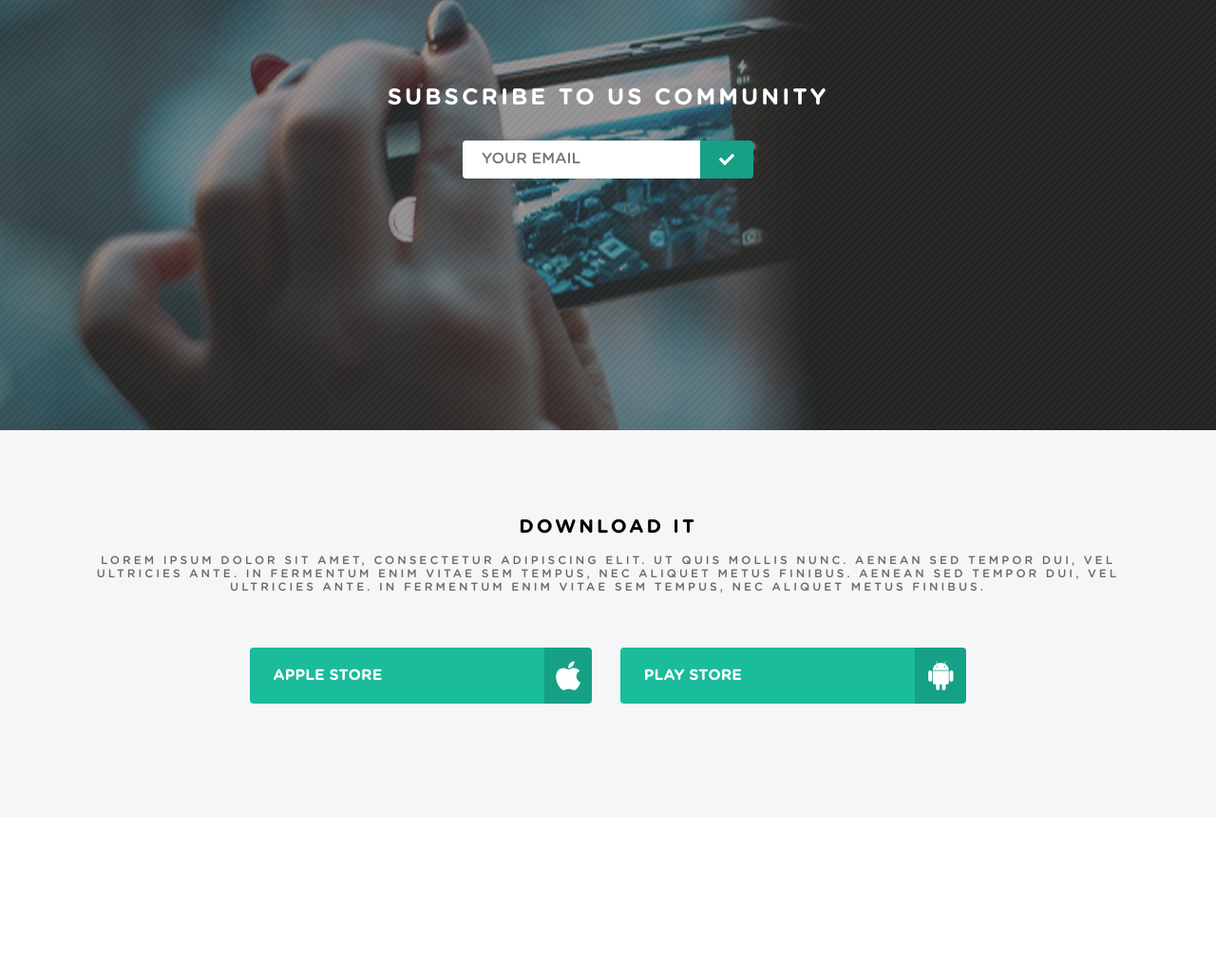
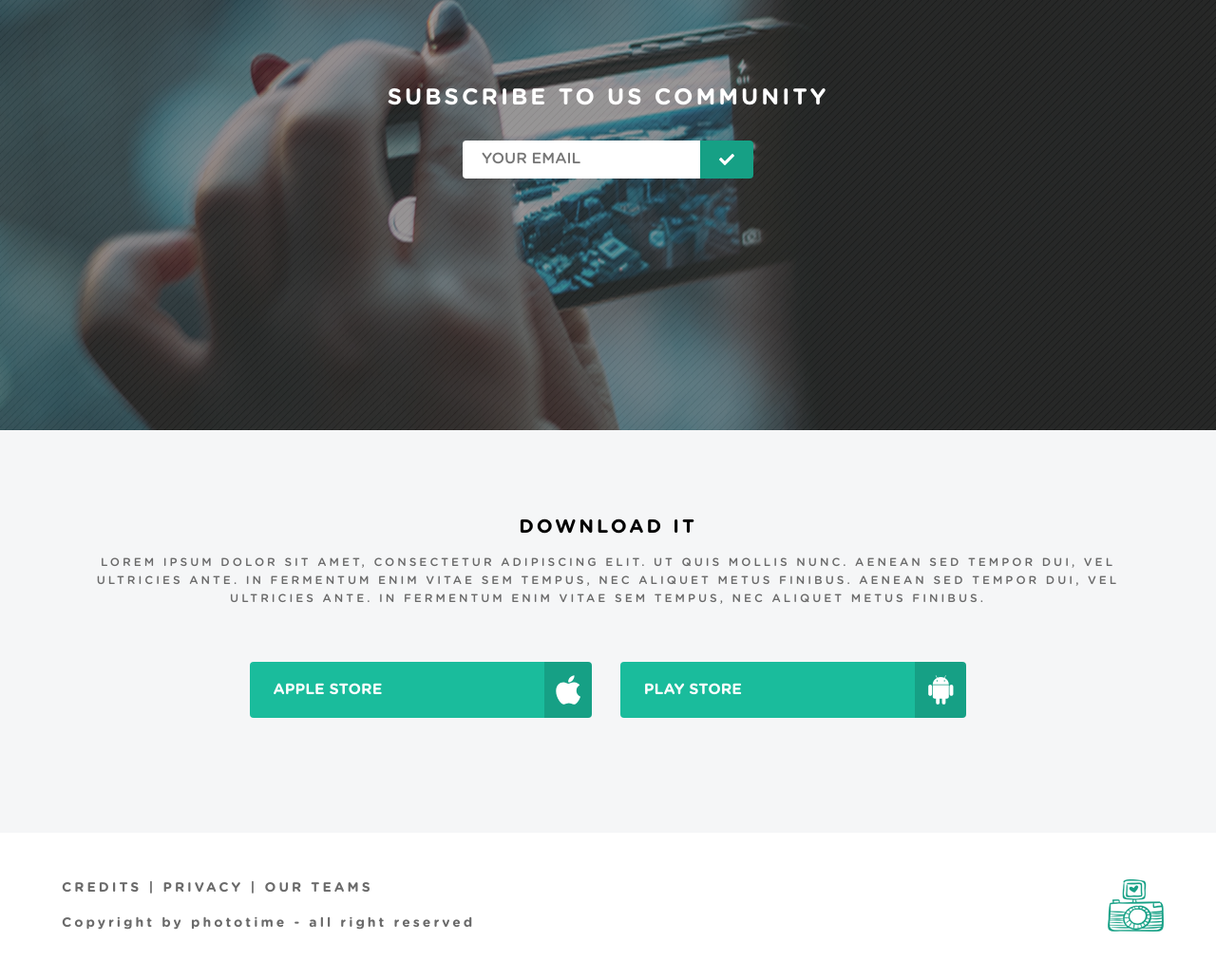
Before and after one commit to Przemekphob/Project-4, a website: page index.html in a window 1280 px wide. Shown: the part 2503-3534 px from the top of the page at 95% size. Before the commit the page ends 3364 px from the top, so only its background shows below. Drawn offline with nearby package versions, Linux system fonts and the light colour scheme.

Commit message:
add footer

```diff
--- a/index.html
+++ b/index.html
@@ -161,6 +161,15 @@
                 </div>
             </div>
         </section>
+        <footer class="footer container">
+            <div class="footer__paragraphs">
+                <p>credits | privacy | our teams </p>
+                <p>Copyright by phototime - all right reserved</p>
+            </div>
+            <div class="footer__camera">
+                <img src="images/Livello4.png" alt="Livello4"/>
+            </div>
+        </footer>
         <script type="text/javascript" src="js/scripts.js"></script>
     </body>
 </html>
--- a/sass/style.scss
+++ b/sass/style.scss
@@ -2,10 +2,7 @@
     font-family: 'GothamRoundedBold';
 	src: url('../vendor/GothamRounded-Bold.otf') format('opentype');
 }
-@font-face{
-    font-family: "GothamRoundedBook";
-	src: url('../vendor/GothamRoundedBook_21018.otf') format('opentype');
-}
+
 @font-face{
     font-family: "GothamRoundedMedium";
 	src: url('../vendor/GothamRounded-Medium.otf') format('opentype');
@@ -26,7 +23,6 @@ a {
 
 }
 
-$gothamBook: 'GothamRoundedBook', sans-serif;
 $gothamMedium: 'GothamRoundedMedium', sans-serif;
 $gothamBold: 'GothamRoundedBold', sans-serif;
 
@@ -320,6 +316,7 @@ $greyfont: #6a6a6a;
 		color: $greyfont;
 		text-transform: uppercase;
 		padding: 16px;
+		line-height: 1.6;
 	}
 	.buttons {
 		display: flex;
@@ -374,3 +371,32 @@ $greyfont: #6a6a6a;
 
 	}
 }
+
+.footer {
+	padding: 40px 0 40px 0;
+	display: flex;
+	justify-content: space-between;
+	flex-direction: row;
+	align-items: center;
+
+	&__paragraphs {
+		flex: 1;
+		justify-content: flex-start;
+		display: flex;
+		flex-direction: column;
+
+		p {
+			color: $greyfont;
+			font: 14px $gothamBold;
+			padding: 10px;
+			&:first-child {
+				text-transform: uppercase;
+
+			}
+		}
+	}
+
+	&__camera {
+
+	}
+}
```
Also changed, not shown: css/style.css, css/style.prefixed.css, 2 other files.
